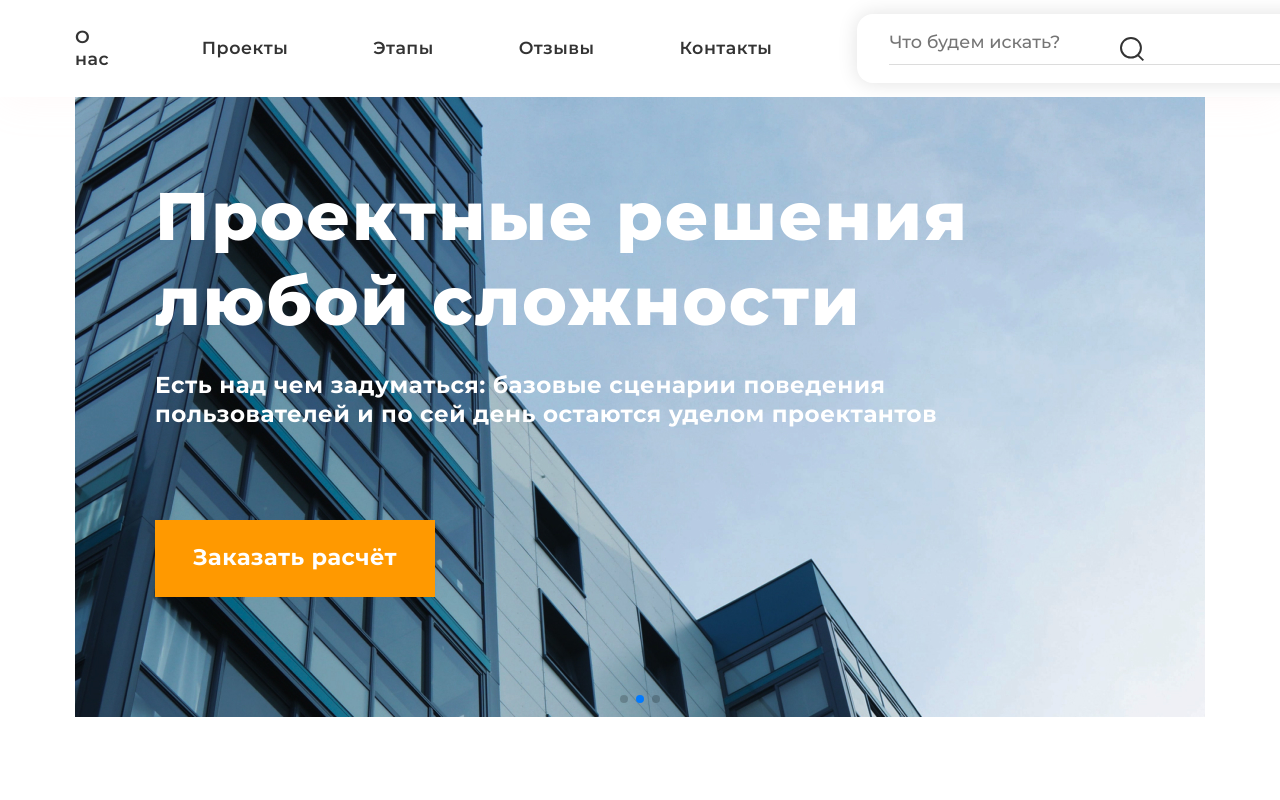
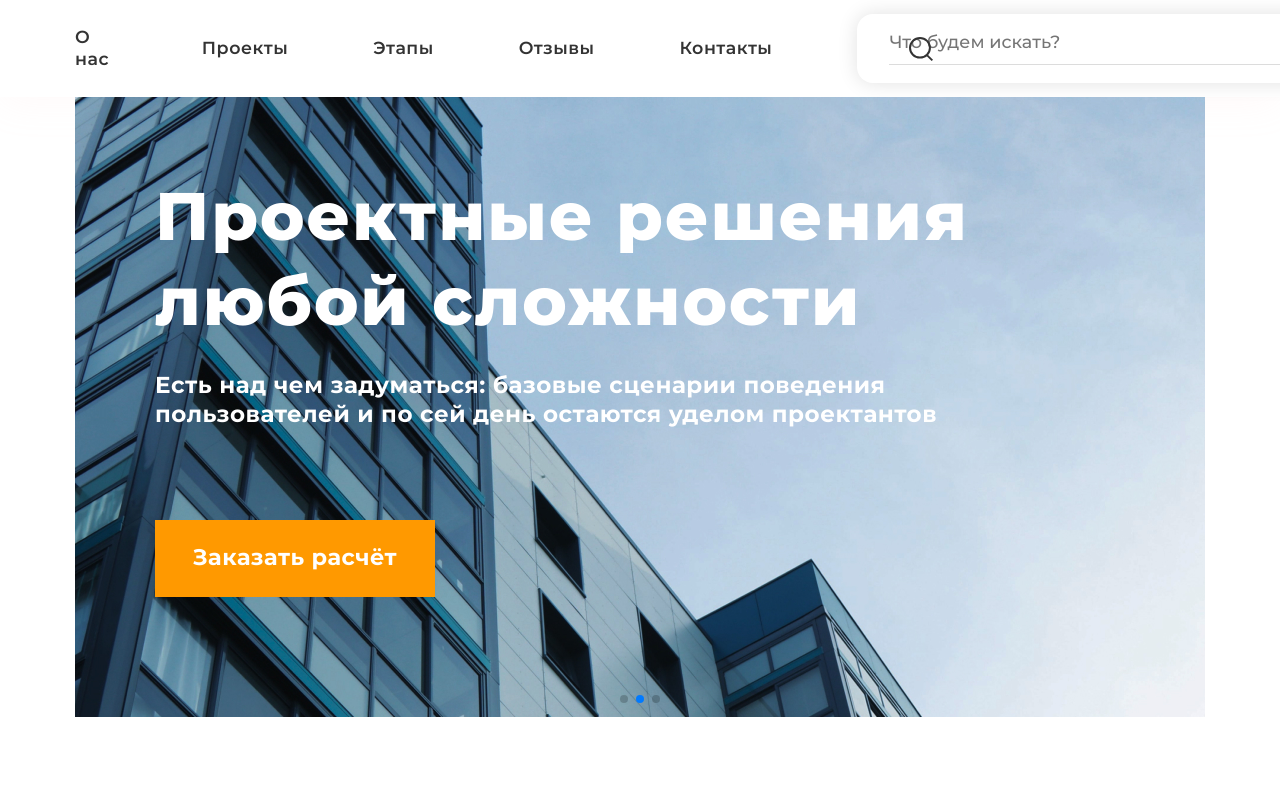
Before and after one commit to Ashkhen-Adamyan/Euclid-VISIBLE, a plain HTML site: page index.html in a window 1280 px wide. Both pictures are taken after a click on the button "поиск по сайту". Shown: the top 800 px of the page. Drawn offline with nearby package versions, Linux system fonts and the light colour scheme.

Commit message:
change header

```diff
--- a/css/modules/header.css
+++ b/css/modules/header.css
@@ -59,8 +59,8 @@
   width: 539px;
 }
 .header__search-btn-active {
-  position: fixed;
-  right: 110px;
+  position: absolute;
+
   margin-right: 20px;
   margin-left: 20px;
   width: 30px;
```
